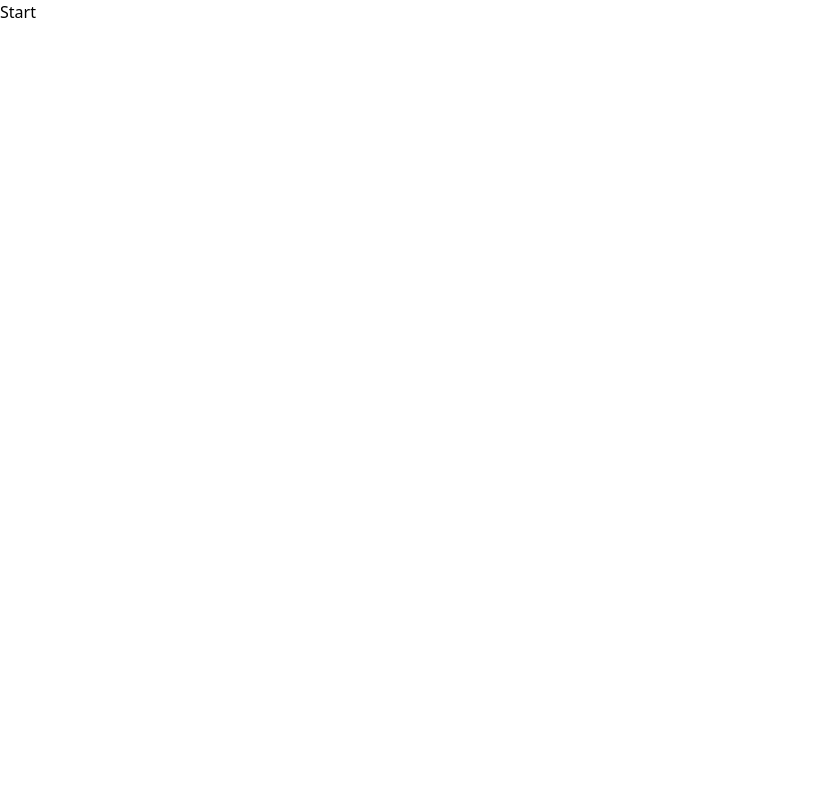
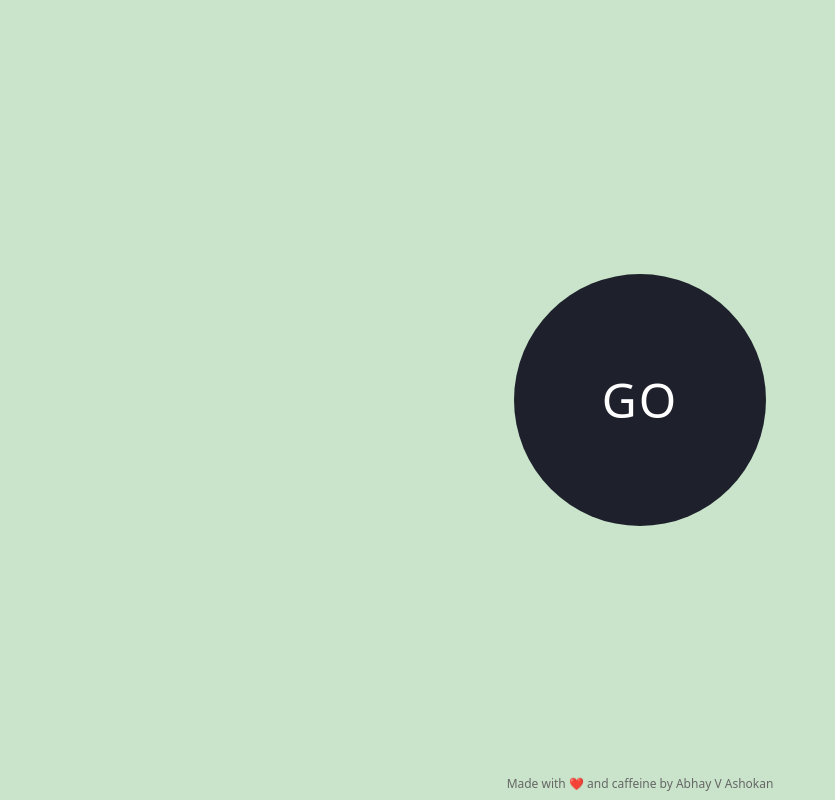
Before and after one commit to AbhayVAshokan/fast, a Nuxt app: page / in a window 1280 px wide. Shown: the whole page, without its empty margins (0-835 px from the left). Built offline with nearby package versions, Linux system fonts and the light colour scheme.

Commit message:
Added a cool UI for the speed test

```diff
--- a/app.vue
+++ b/app.vue
@@ -1,4 +1,11 @@
 <script setup>
+const isCalculating = ref(false);
+const isFinished = ref(false);
+
+// Ignore the first 200ms of download as buffer.
+const isBufferTime = ref(false);
+const bufferTimeDownload = ref([0, 0, 0, 0, 0]);
+
 const bytesDownloaded = ref([0, 0, 0, 0, 0]);
 const startTime = ref(null);
 
@@ -12,10 +19,13 @@ const formatSpeed = (bitsPerSecond) => {
 };
 
 const downloadSpeed = computed(() => {
-  if (!startTime.value) return null;
+  if (!startTime.value || isBufferTime.value)
+    return { speed: null, unit: null };
 
-  const elapsedTimeMs = Date.now() - startTime.value;
-  const totalBytes = bytesDownloaded.value.reduce((sum, bytes) => sum + bytes);
+  const elapsedTimeMs = Date.now() - startTime.value - 200;
+  const totalBytes = bytesDownloaded.value.reduce(
+    (sum, bytes, index) => sum + bytes - bufferTimeDownload.value[index]
+  );
   const bitsPerSecond = (totalBytes * 8) / (elapsedTimeMs / 1_000);
 
   return formatSpeed(bitsPerSecond);
@@ -24,10 +34,11 @@ const downloadSpeed = computed(() => {
 const fetchFile = (url, index) => {
   return new Promise((resolve, reject) => {
     const xhr = new XMLHttpRequest();
-    xhr.addEventListener(
-      "progress",
-      (e) => (bytesDownloaded.value[index] = e.loaded)
-    );
+    xhr.addEventListener("progress", (e) => {
+      bytesDownloaded.value[index] = e.loaded;
+      if (isBufferTime.value) bufferTimeDownload.value[index] = e.loaded;
+    });
+
     xhr.addEventListener("loadend", resolve);
     xhr.addEventListener("abort", resolve);
     xhr.addEventListener("error", reject);
@@ -38,30 +49,63 @@ const fetchFile = (url, index) => {
 };
 
 const calculateDownloadSpeed = async () => {
+  isBufferTime.value = true;
+  isCalculating.value = true;
+  isFinished.value = false;
   startTime.value = new Date();
   const urls = [
-    "/assets/sample-1.jpg",
-    "/assets/sample-2.jpg",
-    "/assets/sample-3.jpg",
-    "/assets/sample-4.jpg",
-    "/assets/sample-5.jpg",
+    "/assets/sample.jpg?step=1",
+    "/assets/sample.jpg?step=2",
+    "/assets/sample.jpg?step=3",
+    "/assets/sample.jpg?step=4",
+    "/assets/sample.jpg?step=5",
   ];
   const requests = urls.map((url, index) => fetchFile(url, index));
+
+  const bufferTimeout = setTimeout(() => {
+    isBufferTime.value = false;
+    clearTimeout(bufferTimeout);
+  }, 250);
+
   const timeout = setTimeout(
     () => requests.forEach((req) => req.abort()),
     20_000
   );
   await Promise.all(requests);
   clearTimeout(timeout);
+  isFinished.value = true;
 };
 </script>
 
 <template>
-  <div>
+  <main class="max-w-6xl mx-auto p-8 flex flex-col h-screen relative">
     <NuxtRouteAnnouncer />
-    <button @click="calculateDownloadSpeed">Start</button>
-    <div v-if="downloadSpeed">
-      <p>{{ Math.round(downloadSpeed.speed) }} {{ downloadSpeed.unit }}bps</p>
-    </div>
-  </div>
+    <Button
+      @calculate-download-speed="calculateDownloadSpeed"
+      :is-calculating="isCalculating"
+      :is-finished="isFinished"
+      >
+      <p v-if="!isCalculating" class="text-5xl">Go</p>
+      <div v-else class="text-8xl md:text-9xl flex items-end justify-center">
+        <p>{{ Math.round(downloadSpeed.speed) }}</p>
+        <p class="text-3xl md:text-5xl leading-normal">{{ downloadSpeed.unit }}bps</p>
+      </div>
+    </Button>
+    <copyright></copyright>
+  </main>
 </template>
+
+<style>
+:root {
+  --background: #c9e4ca;
+  --primary-button-foreground: #1e212b;
+}
+
+body {
+  font-family: Orbitron, system-ui, -apple-system, BlinkMacSystemFont,
+    "Segoe UI", Roboto, Oxygen, Ubuntu, Cantarell, "Open Sans", "Helvetica Neue",
+    sans-serif;
+  background-color: var(--background);
+  overflow: hidden;
+}
+</style>
--- /dev/null
+++ b/components/button.vue
@@ -0,0 +1,138 @@
+<script setup>
+defineEmits(["calculateDownloadSpeed"]);
+defineProps({ isCalculating: Boolean, isFinished: Boolean });
+</script>
+
+<template>
+  <div class="pulse"></div>
+  <div class="ripple"></div>
+  <Icon
+    v-if="isFinished"
+    name="ic:baseline-loop"
+    class="retry"
+    @click="$emit('calculateDownloadSpeed')"
+  />
+  <button
+    @click="$emit('calculateDownloadSpeed')"
+    :class="{ fade: isCalculating }"
+  >
+    <slot></slot>
+  </button>
+  <div class="overlay" :class="{ expand: isCalculating }"></div>
+</template>
+
+<style scoped>
+.pulse {
+  position: absolute;
+  inset: 0;
+  margin: auto;
+  z-index: 10;
+  background-color: var(--primary-button-foreground);
+  border-radius: 50%;
+  height: 15rem;
+  width: 15rem;
+  animation: pulse infinite 1s alternate;
+}
+
+.ripple {
+  position: absolute;
+  inset: 0;
+  margin: auto;
+  z-index: 8;
+  height: 15rem;
+  width: 15rem;
+  border: 3px solid var(--primary-button-foreground);
+  border-radius: 50%;
+  animation: ripple infinite 6s;
+}
+
+.retry {
+  background: #fff;
+  opacity: 0.1;
+  height: calc(min(90vh, 90vw));
+  width: calc(min(90vh, 90vw));
+  margin: auto;
+  z-index: 15;
+  cursor: pointer;
+}
+
+button {
+  position: absolute;
+  inset: 0;
+  margin: auto;
+  z-index: 15;
+  width: 15rem;
+  height: 15rem;
+  border-radius: 50%;
+  letter-spacing: 0.125rem;
+  text-transform: uppercase;
+  color: #fff;
+
+  &:hover {
+    background-color: rgba(
+      red(var(--primary-button-foreground)),
+      green(var(--primary-button-foreground)),
+      blue(var(--primary-button-foreground)),
+      0
+    );
+
+    & ~ .overlay {
+      transform:  translate(-50%, -50%) scale3d(1.5, 1.5, 1);
+    }
+  }
+}
+
+.fade {
+  background-color: rgba(
+    red(var(--primary-button-foreground)),
+    green(var(--primary-button-foreground)),
+    blue(var(--primary-button-foreground)),
+    0
+  );
+}
+
+.overlay {
+  position: absolute;
+  z-index: 12;
+  top: 50%;
+  left: 50%;
+  margin: auto;
+  width: calc(max(100vw, 100vh));
+  height: calc(max(100vw, 100vh));
+  background: var(--primary-button-foreground);
+  border-radius: 50%;
+  transform: translate(-50%, -50%) scale3d(0, 0, 1);
+  transition: transform 0.3s ease-in-out;
+}
+
+.expand {
+  transform:  translate(-50%, -50%)  scale3d(1.5, 1.5, 1);
+}
+
+@keyframes pulse {
+  from {
+    transform: scale3d(1, 1, 1);
+  }
+
+  to {
+    transform: scale3d(1.05, 1.05, 1.05);
+  }
+}
+
+@keyframes ripple {
+  0% {
+    transform: scale3d(1, 1, 1);
+    opacity: 0.75;
+  }
+
+  30% {
+    transform: scale3d(1.25, 1.25, 1.25);
+    opacity: 0;
+  }
+
+  100% {
+    transform: scale3d(1.25, 1.25, 1.25);
+    opacity: 0;
+  }
+}
+</style>
--- /dev/null
+++ b/components/copyright.vue
@@ -0,0 +1,20 @@
+<template>
+  <div
+    className="z-20 p-2 fixed bottom-0 left-0 right-0 text-center w-full text-xs"
+  >
+    <p>
+      Made with ❤️ and caffeine by
+      <NuxtLink to="https://abhay.app" target="_blank"
+        >Abhay V Ashokan</NuxtLink
+      >
+    </p>
+  </div>
+</template>
+
+<style scoped>
+p {
+  font-family: system-ui, -apple-system, BlinkMacSystemFont, "Segoe UI", Roboto,
+    Oxygen, Ubuntu, Cantarell, "Open Sans", "Helvetica Neue", sans-serif;
+  color: rgb(102, 102, 102);
+}
+</style>
```
